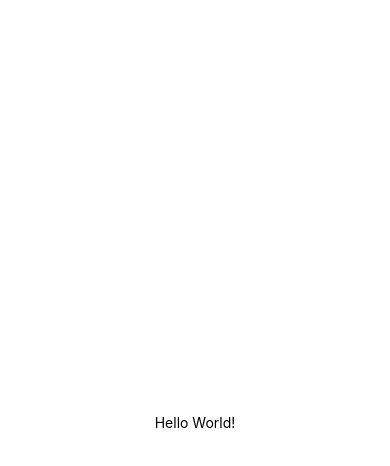
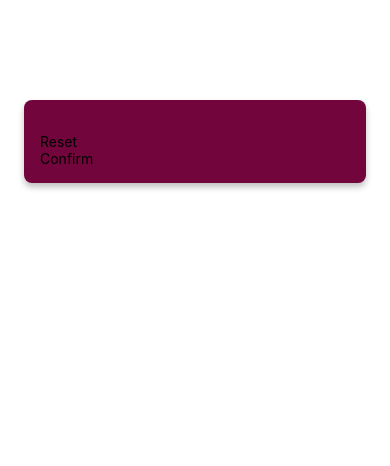
Before and after one commit to zdelcoco/GuessTheNumber, a React Native app: screen / in a window 390 px wide. Shown: the top 466 px of the page. Built offline with nearby package versions, Linux system fonts and the light colour scheme.

Commit message:
added screens and started on styling

```diff
--- a/App.js
+++ b/App.js
@@ -1,13 +1,9 @@
-import { StatusBar } from 'expo-status-bar';
 import { StyleSheet, Text, View } from 'react-native';
 
+import StartGameScreen from './screens/StartGameScreen';
+
 export default function App() {
-  return (
-    <View style={styles.container}>
-      <Text>Hello World!</Text>
-      <StatusBar style="auto" />
-    </View>
-  );
+  return <StartGameScreen />;
 }
 
 const styles = StyleSheet.create({
--- /dev/null
+++ b/components/PrimaryButton.js
@@ -0,0 +1,11 @@
+import { View, Text } from 'react-native';
+
+function PrimaryButton({ children }) {
+  return (
+    <View>
+      <Text>{children}</Text>
+    </View>
+  );
+}
+
+export default PrimaryButton;
--- /dev/null
+++ b/screens/StartGameScreen.js
@@ -0,0 +1,29 @@
+import { TextInput, View, StyleSheet } from 'react-native';
+import PrimaryButton from '../components/PrimaryButton';
+
+function StartGameScreen() {
+  return (
+    <View style={styles.inputContainer}>
+      <TextInput />
+      <PrimaryButton>Reset</PrimaryButton>
+      <PrimaryButton>Confirm</PrimaryButton>
+    </View>
+  );
+}
+
+export default StartGameScreen;
+
+const styles = StyleSheet.create({
+  inputContainer: {
+    marginTop: 100,
+    marginHorizontal: 24,
+    padding: 16,
+    backgroundColor: '#72063c',
+    borderRadius: 8,
+    elevation: 4,
+    shadowColor: 'black',
+    shadowOffset: { width: 0, height: 4},
+    shadowRadius: 6,
+    shadowOpacity: 0.25,
+  }
+});
```
Also changed, not shown: screens/GameOverScreen.js (added), screens/GameScreen.js (added).
